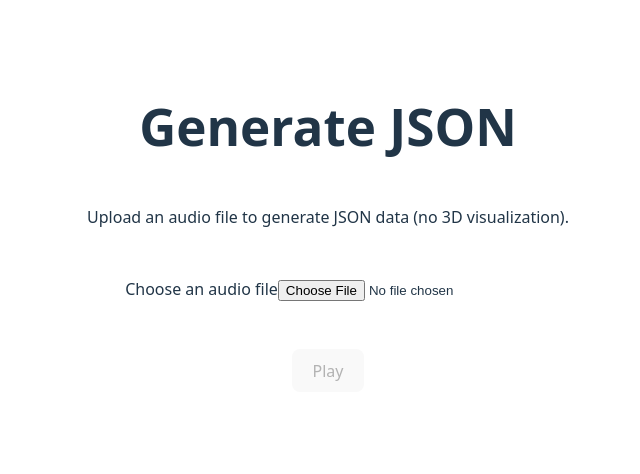
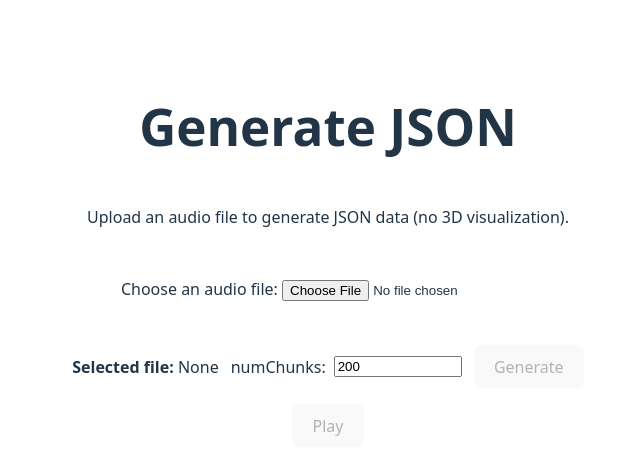
Before and after one commit to C2DH/soundscape-maker, a React (Vite) app: page / in a window 1280 px wide. Both pictures are taken after a click on the button "Go to Generate JSON". Shown: the top 474 px of the page, without its empty margins (312-952 px from the left). Built offline with nearby package versions, Linux system fonts and the light colour scheme.

Commit message:
script 1:1 refinement & unnecessary import removal

```diff
--- a/package.json
+++ b/package.json
@@ -1,7 +1,7 @@
 {
   "name": "soundscape-front",
   "private": true,
-  "version": "0.1.0",
+  "version": "0.2.0",
   "type": "module",
   "scripts": {
     "dev": "vite",
--- a/src/App.tsx
+++ b/src/App.tsx
@@ -1,4 +1,4 @@
-import React, { useEffect, useState } from 'react'
+import { useEffect, useState } from 'react'
 import './App.css'
 import Home from './pages/Home'
 import GenerateJSON from './pages/GenerateJSON'
--- a/src/components/AudioInput.tsx
+++ b/src/components/AudioInput.tsx
@@ -20,7 +20,7 @@ export default function AudioInput({ onAudioSelected }: AudioInputProps) {
 
   return (
     <div className="card">
-      <label htmlFor="audio-input">Choose an audio file</label>
+      <label htmlFor="audio-input">Choose an audio file: </label>
       <input
         id="audio-input"
         type="file"
--- a/src/pages/GenerateJSON.tsx
+++ b/src/pages/GenerateJSON.tsx
@@ -1,4 +1,4 @@
-import React, { useEffect, useRef, useState } from 'react'
+import { useEffect, useRef, useState } from 'react'
 import fft from 'fft-js'
 import AudioInput from '../components/AudioInput'
 
@@ -7,7 +7,7 @@ async function analyseAudioFile(
   options?: { keepCount?: number; numChunks?: number },
 ): Promise<{ data: number[][]; duration: number }> {
   const keepCount = options?.keepCount ?? 48
-  const numChunks = options?.numChunks ?? 600
+  const numChunks = options?.numChunks ?? 200
 
   const arrayBuffer = await file.arrayBuffer()
 
@@ -15,7 +15,23 @@ async function analyseAudioFile(
   const audioContext = new AudioCtx()
   const audioBuffer = await audioContext.decodeAudioData(arrayBuffer)
 
-  const channelData = audioBuffer.getChannelData(0)
+
+  // resampling/converting to mono 44100Hz before analysis.
+  const targetSampleRate = 44100
+  const targetChannels = 1
+
+  let processedBuffer = audioBuffer
+  if (audioBuffer.sampleRate !== targetSampleRate || audioBuffer.numberOfChannels !== targetChannels) {
+    const OfflineCtx = (window as any).OfflineAudioContext || (window as any).webkitOfflineAudioContext || (window as any).OfflineAudioContext
+    const offlineCtx = new OfflineCtx(targetChannels, Math.ceil(audioBuffer.duration * targetSampleRate), targetSampleRate)
+    const source = offlineCtx.createBufferSource()
+    source.buffer = audioBuffer
+    source.connect(offlineCtx.destination)
+    source.start(0)
+    processedBuffer = await offlineCtx.startRendering()
+  }
+
+  const channelData = processedBuffer.getChannelData(0)
   const totalSamples = channelData.length
 
   const fftSize = 1024
@@ -54,21 +70,21 @@ async function analyseAudioFile(
   }
 
   if (!frequenciesPerChunk.length) {
-    return { data: [], duration: audioBuffer.duration }
+    return { data: [], duration: processedBuffer.duration }
   }
 
   const arrayLength = frequenciesPerChunk[0].length
   const zeroArray = Array(arrayLength).fill(0)
   const outputData = [zeroArray, ...frequenciesPerChunk, zeroArray]
 
-  return { data: outputData, duration: audioBuffer.duration }
+  return { data: outputData, duration: processedBuffer.duration }
 }
 
 function extendArrays(data: number[] = []) {
   const extended: number[] = []
-  amplifyArray(data, 2)
+  const amplifiedData = amplifyArray(data, 2)
 
-  for (let i = 0; i < data.length - 1; i++) {
+  for (let i = 0; i < amplifiedData.length - 1; i++) {
     extended.push(data[i])
     const midpoint = (data[i] + data[i + 1]) / 2
     extended.push(midpoint)
@@ -88,12 +104,13 @@ export default function GenerateJSON() {
   const [analysis, setAnalysis] = useState<number[][] | null>(null)
   const [duration, setDuration] = useState<number | null>(null)
   const [audioUrl, setAudioUrl] = useState<string | null>(null)
+  const [selectedFile, setSelectedFile] = useState<File | null>(null)
+  const [numChunks, setNumChunks] = useState<number>(200)
   const [isPlaying, setIsPlaying] = useState(false)
   const [currentTime, setCurrentTime] = useState(0)
   const audioRef = useRef<HTMLAudioElement | null>(null)
 
-  const handleAudioSelected = async (file: File) => {
-    setIsProcessing(true)
+  const handleAudioSelected = (file: File) => {
     setError(null)
     setOutputJson('')
     setAnalysis(null)
@@ -107,13 +124,24 @@ export default function GenerateJSON() {
 
     const url = URL.createObjectURL(file)
     setAudioUrl(url)
+    setSelectedFile(file)
     if (audioRef.current) {
       audioRef.current.pause()
       audioRef.current = null
     }
+  }
+
+  const handleGenerate = async () => {
+    if (!selectedFile) return
+    setIsProcessing(true)
+    setError(null)
+    setOutputJson('')
+    setAnalysis(null)
+    setDuration(null)
+    setCurrentTime(0)
 
     try {
-      const { data, duration } = await analyseAudioFile(file)
+      const { data, duration } = await analyseAudioFile(selectedFile, { numChunks })
       setAnalysis(data)
       setDuration(duration)
       setOutputJson(JSON.stringify(data, null, 2))
@@ -172,6 +200,27 @@ export default function GenerateJSON() {
       <p>Upload an audio file to generate JSON data (no 3D visualization).</p>
 
       <AudioInput onAudioSelected={handleAudioSelected} />
+
+      <div style={{ marginTop: '0.75rem', display: 'flex', gap: '12px', alignItems: 'center', flexWrap: 'wrap' }}>
+        <div>
+          <strong>Selected file:</strong> {selectedFile ? selectedFile.name : 'None'}
+        </div>
+
+        <label style={{ display: 'flex', alignItems: 'center', gap: '8px' }}>
+          <span>numChunks:</span>
+          <input
+            type="number"
+            value={numChunks}
+            min={1}
+            onChange={(e) => setNumChunks(Math.max(1, Number(e.target.value) || 1))}
+            style={{ width: 120 }}
+          />
+        </label>
+
+        <button type="button" onClick={handleGenerate} disabled={!selectedFile || isProcessing}>
+          Generate
+        </button>
+      </div>
 
       <div style={{ marginTop: '1rem' }}>
         <button
--- a/src/pages/Home.tsx
+++ b/src/pages/Home.tsx
@@ -1,4 +1,4 @@
-import React from 'react'
+//import React from 'react'
 
 export default function Home() {
   const go = () => {
```
